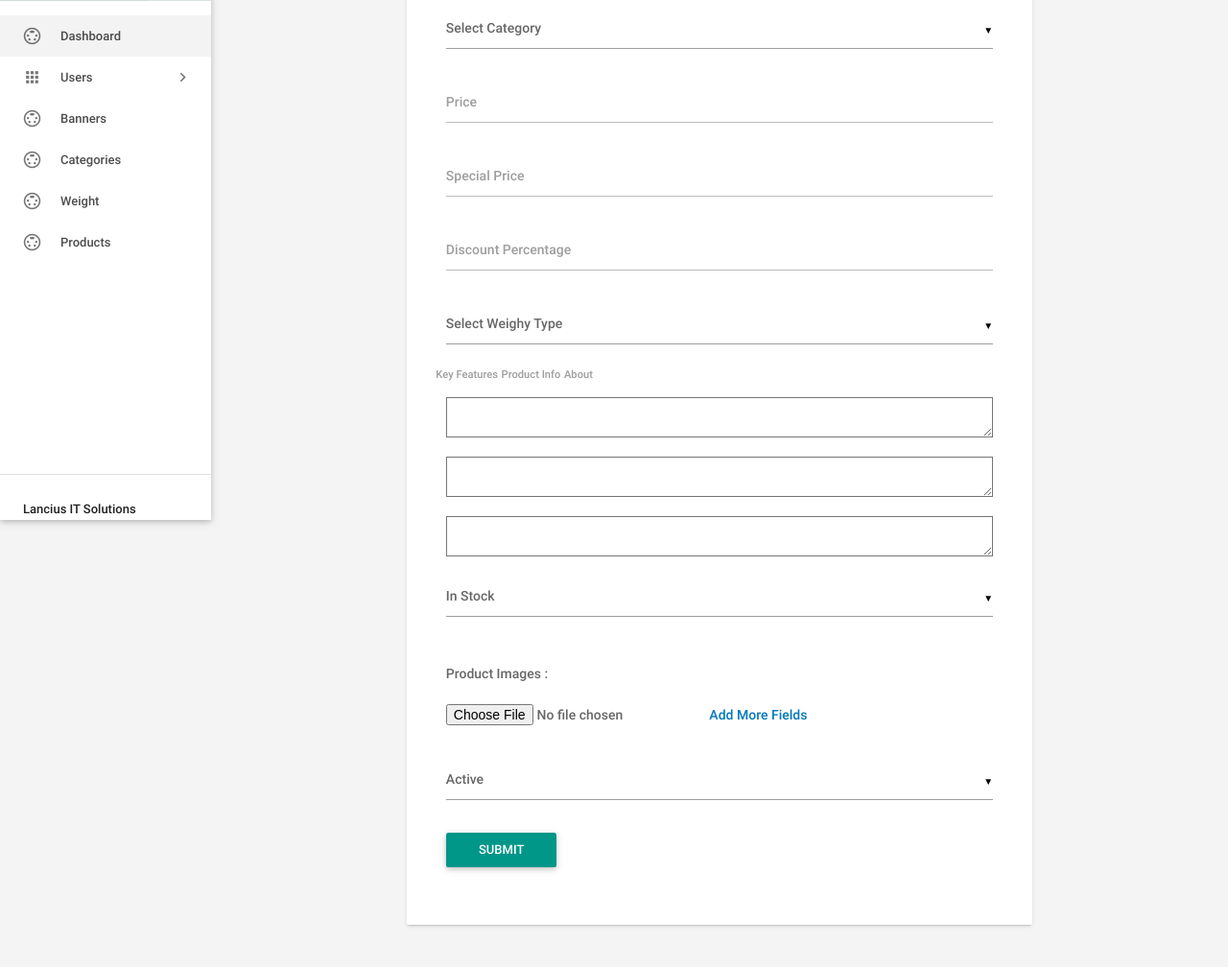
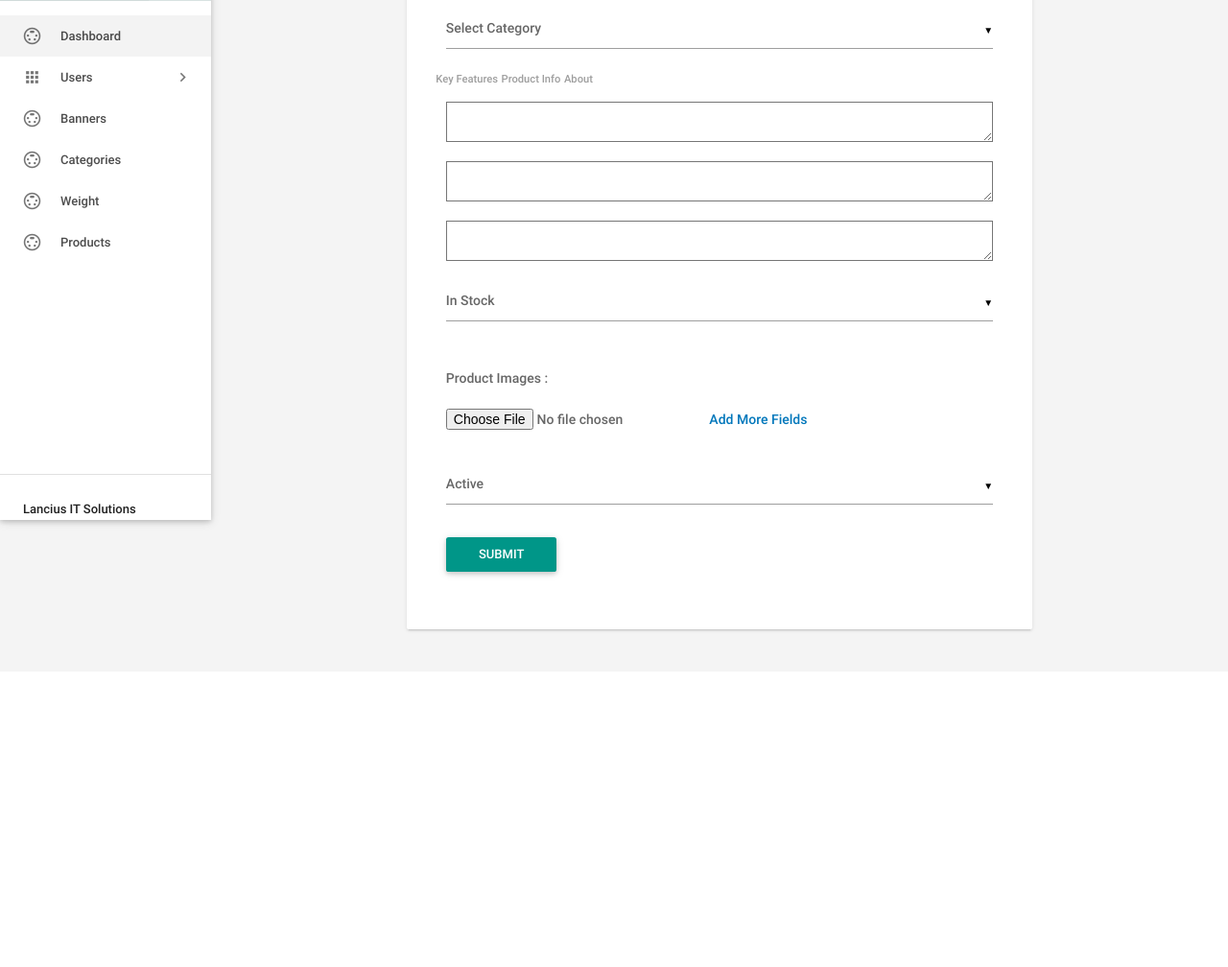
Before and after one commit to Srinivaslancius/Palle2Patnam, a PHP site: page /palle2patnam/edit_products.php?pid=1 in a window 1280 px wide. Shown: the part 258-1266 px from the top of the page at 96% size. After the commit the page ends 918 px from the top, so only its background shows below. Run offline with PHP 8.4, Linux system fonts and the light colour scheme; the visitor is signed in with stand-in values (Sample User, id 1); data that the repository does not hold is empty; some libraries are stand-ins or nearby versions.

Commit message:
changed admin panel for products

```diff
--- a/admin/edit_products.php
+++ b/admin/edit_products.php
@@ -10,10 +10,10 @@ if (!isset($_POST['submit']))  {
     //Save data into database
     $product_name = $_POST['product_name'];
     $category_id = $_POST['category_id'];
-    $price = $_POST['price'];
-    $special_price = $_POST['special_price'];
-    $discount_percentage = $_POST['discount_percentage'];
-    $weight_type_id = $_POST['weight_type_id'];
+    //$price = $_POST['price'];
+    //$special_price = $_POST['special_price'];
+    //$discount_percentage = $_POST['discount_percentage'];
+    //$weight_type_id = $_POST['weight_type_id'];
     $key_features = $_POST['key_features'];
     $product_info = $_POST['product_info'];
     $about = $_POST['about'];
@@ -21,7 +21,7 @@ if (!isset($_POST['submit']))  {
     $status = $_POST['status'];
     //save product images into product_images table
 
-    $sql1 = "UPDATE products SET product_name = '$product_name',category_id ='$category_id' , price = '$price', special_price ='$special_price',discount_percentage = '$discount_percentage',weight_type_id = '$weight_type_id',key_features = '$key_features',product_info = '$product_info',about = '$about',availability_id = '$availability_id',status = '$status' WHERE id = '$id'";
+    $sql1 = "UPDATE products SET product_name = '$product_name',category_id ='$category_id', key_features = '$key_features',product_info = '$product_info',about = '$about',availability_id = '$availability_id',status = '$status' WHERE id = '$id'";
 
     if ($conn->query($sql1) === TRUE) {
     echo "Record updated successfully";
@@ -81,7 +81,7 @@ if (!isset($_POST['submit']))  {
                                     </select>
                                 </div>
 
-                                <div class="input-field col s12">
+                                <!-- <div class="input-field col s12">
                                     <input id="price" type="text" class="validate" name="price" required value="<?php echo $getAllProductsData['price']; ?>">
                                     <label for="price">Price</label>
                                 </div>
@@ -107,7 +107,7 @@ if (!isset($_POST['submit']))  {
                                         <option value="<?php echo $row['id']; ?>" <?php if($row['id'] == $getAllProductsData['weight_type_id']) { echo "Selected=Selected"; }?> ><?php echo $row['weight_type']; ?></option>
                                         <?php } ?>
                                     </select>
-                                </div>
+                                </div> -->
 
                                 <label for="name" class="col-lg-3 col-sm-3 control-label">Key Features</label>
                                 <div class="input-field col s12">
```
